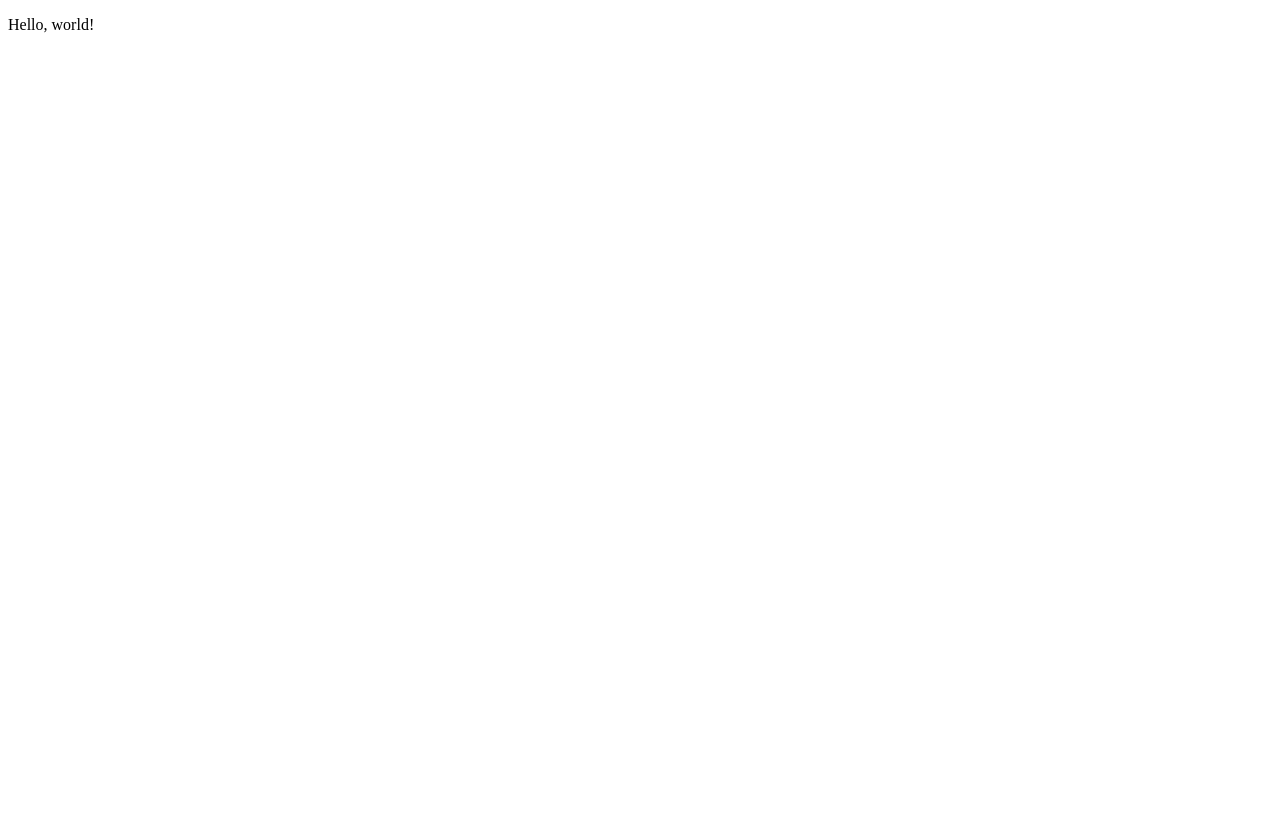
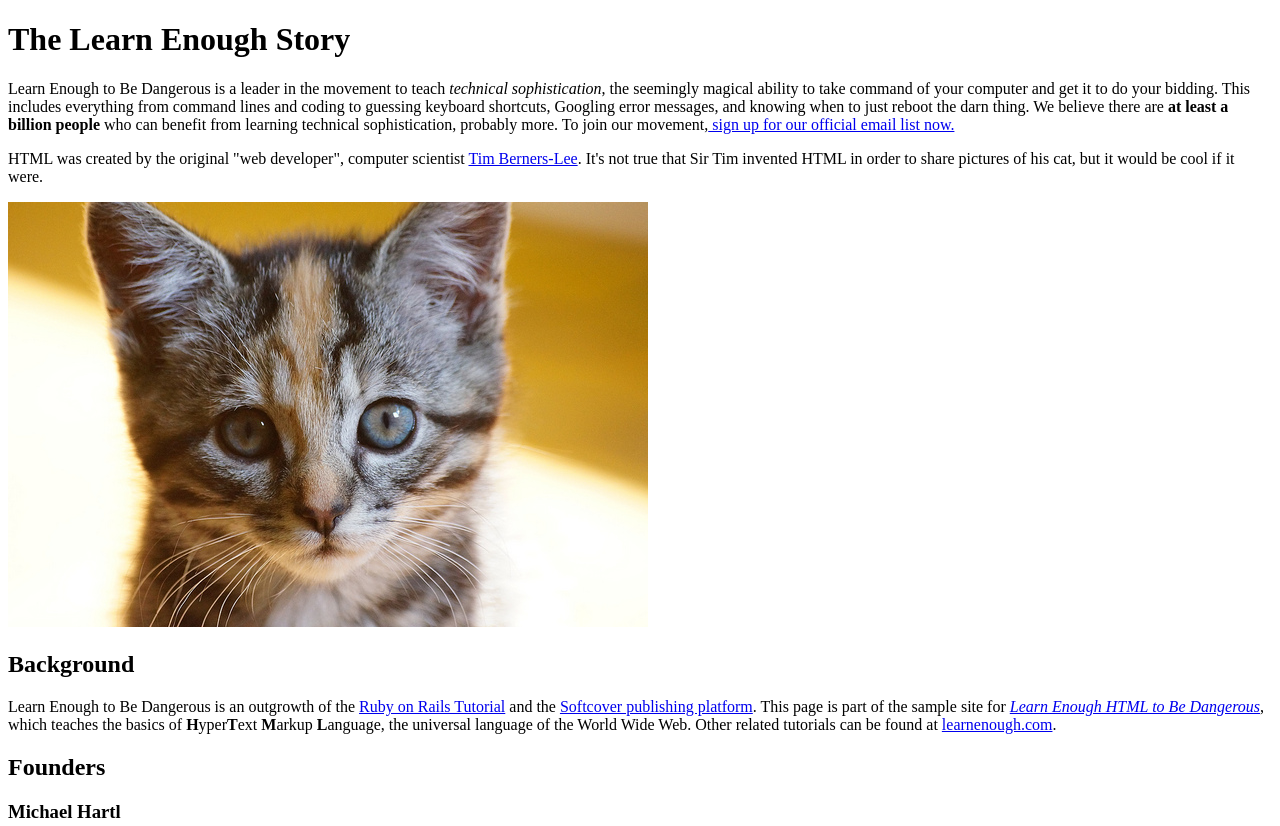
Before and after one commit to kulas115/sample_website, a plain HTML site: page index.html in a window 1280 px wide. Shown: the top 826 px of the page. Before the commit the page ends 800 px from the top, so only its background shows below. Drawn offline with Linux system fonts and the light colour scheme.

Commit message:
New content and images

```diff
--- a/index.html
+++ b/index.html
@@ -1,10 +1,58 @@
 <!DOCTYPE html>
 <html>
   <head>
-    <title>Page 115</title>
+    <title>Learn enough html to be dangerous</title>
     <meta charset="utf-8">
   </head>
   <body>
-    <p>Hello, world!</p>
+    <h1>The Learn Enough Story</h1>
+    <p>
+      Learn Enough to Be Dangerous is a leader in the movement to teach
+      <em>technical sophistication</em>, the seemingly magical ability to take
+      command of your computer and get it to do your bidding. This includes
+      everything from command lines and coding to guessing keyboard shortcuts,
+      Googling error messages, and knowing when to just reboot the darn thing.
+      We believe there are <strong>at least a billion people</strong> who can benefit from
+      learning technical sophistication, probably more. To join our
+      movement,<a href="http://learnenough.com/emil"> sign up for our official email list now.</a>
+    </p>
+    <p>
+      HTML was created by the original "web developer", computer scientist
+      <a href="https://en.wikipedia.org/wiki/Tim_Berners-Lee">Tim
+      Berners-Lee</a>. It's not true that Sir Tim invented HTML in order to
+      share pictures of his cat, but it would be cool if it were.
+    </p>
+
+    <img src="images/kitten.jpg" alt="An adorable kitten">
+
+    <h2>Background</h2>
+    <p>
+     Learn Enough to Be Dangerous is an outgrowth of the
+     <a href="http://railstutorial.org/">Ruby on Rails Tutorial</a> and the
+     <a href="http://www.softcover.io/">Softcover publishing platform</a>.
+     This page is part of the sample site for
+     <a href="http://learnenough.com/html-tutorial"><em>Learn Enough HTML to
+     Be Dangerous</em></a>, which teaches the basics of
+     <strong>H</strong>yper<strong>T</strong>ext <strong>M</strong>arkup
+     <strong>L</strong>anguage, the universal language of the World Wide Web.
+     Other related tutorials can be found at
+     <a href="http://learnenough.com/">learnenough.com</a>.
+   </p>
+    <h2>Founders</h2>
+    <h3>Michael Hartl</h3>
+
+      <img src="https://gravatar.com/avatar/ffda7d145b83c4b118f982401f962ca6?s=150"
+     alt="Michael Hartl">
+.
+    <h3>Lee Donahoe</h3>
+
+    <img src="https://gravatar.com/avatar/b65522a6f3a6899705d119d7aa232a6d?s=150"
+     alt="Lee Donahoe">
+
+    <h3>Nick Merwin</h3>
+
+    <img src="https://gravatar.com/avatar/e2d6ce2ba5c1b6d674ae8ff2b3b45d23?s=150"
+     alt="Nick Merwin">
+
   </body>
 </html>
```
Also changed, not shown: images/kitten.jpg (added).
